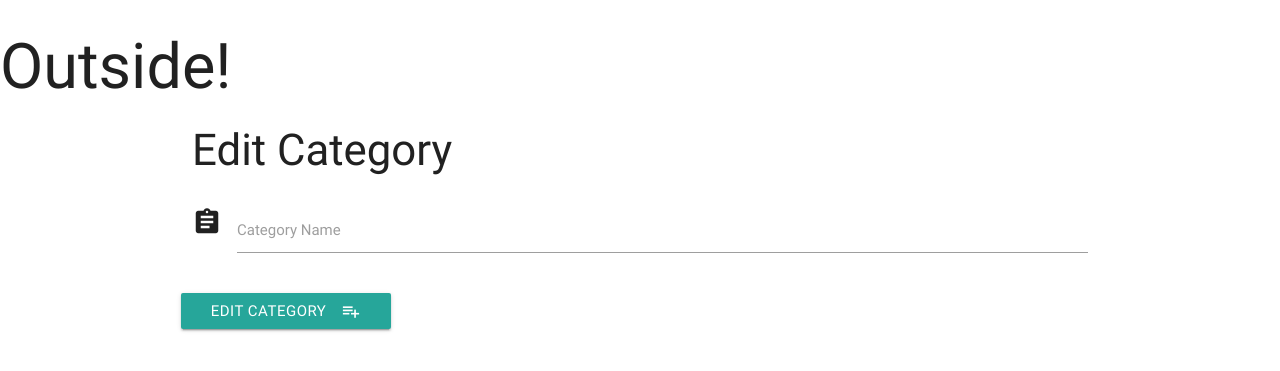
After one commit to sctlcd/task-manager, a Flask app: template templates/editcategory.html in a window 1280 px wide. The commit adds this page. Shown: the top 371 px of the page. Run offline with Flask 2, Linux system fonts and the light colour scheme; the template is opened without the code that fills it, so the values that code supplies are empty; some libraries are stand-ins or nearby versions.

Commit message:
add update category fonction et template

```diff
--- a/app.py
+++ b/app.py
@@ -38,7 +38,7 @@ def edit_task(task_id):
     return render_template('edittask.html', task=the_task,
                            categories=all_categories)
 
-
+# write data change into the db
 @app.route('/update_task/<task_id>', methods=["POST"])
 def update_task(task_id):
     tasks = mongo.db.tasks
@@ -65,6 +65,20 @@ def delete_task(task_id):
 def get_categories():
     return render_template('categories.html', categories=mongo.db.categories.find())
 
+
+@app.route('/edit_category/<category_id>')
+def edit_category(category_id):
+    return render_template('editcategory.html', category=mongo.db.categories.find_one({'id': ObjectId(category_id)}))
+
+
+@app.route('/update_category/<category_id>', methods=["POST"])
+def update_category(category_id):
+    mongo.db.categories.update(
+        {'_id': ObjectId(category_id)},
+        {'category_name': request.form.get('category_name')})
+    return redirect(url_for('get_categories'))
+
+
 if __name__ == '__main__':
     app.run(host=os.environ.get('IP'),
             port=os.environ.get('PORT'),
--- a/templates/categories.html
+++ b/templates/categories.html
@@ -9,7 +9,7 @@
       <li>
         <div class="collapsible-header">
               <a href="" class="waves-effect waves-light btn btn_small">Del</a>
-              <a href="" class="waves-effect waves-light btn btn_small blue">Edit</a>
+              <a href="{{url_for('edit_category', category_id=category._id)}}" class="waves-effect waves-light btn btn_small blue">Edit</a>
             <div class="task_header col s9">
               <strong>{{ category.category_name }}</strong>
             </div>
--- /dev/null
+++ b/templates/editcategory.html
@@ -0,0 +1,24 @@
+{% extends 'base.html' %}
+{% block content %}
+
+<h3>Edit Category</h3>
+<div class="row">
+  <form action="{{ url_for('update_category', category_id=category._id) }}" method="POST" class="col s12">
+    <div class="row">
+      <div class="input-field col s12">
+        <i class="material-icons prefix">assignment</i>
+        <input id="category_name" name="category_name" class="validate" type="text" value="{{category.category_name}}">
+        <label for="icon_prefixe">Category Name</label>
+      </div>
+    </div>
+    <div class="row">
+        <button class="btn waves-effect waves-light" type="submit" name="action">Edit Category
+           <i class="material-icons right">playlist_add</i>
+         </button>
+    </div>
+  </form>
+</div>
+
+<script src="https://cdnjs.cloudflare.com/ajax/libs/jquery/3.5.1/jquery.min.js"
+integrity="sha512-bLT0Qm9VnAYZDflyKcBaQ2gg0hSYNQrJ8RilYldYQ1FxQYoCLtUjuuRuZo+fjqhx/qtq/1itJ0C2ejDxltZVFg==" crossorigin="anonymous"></script>
+{% endblock %}
```
